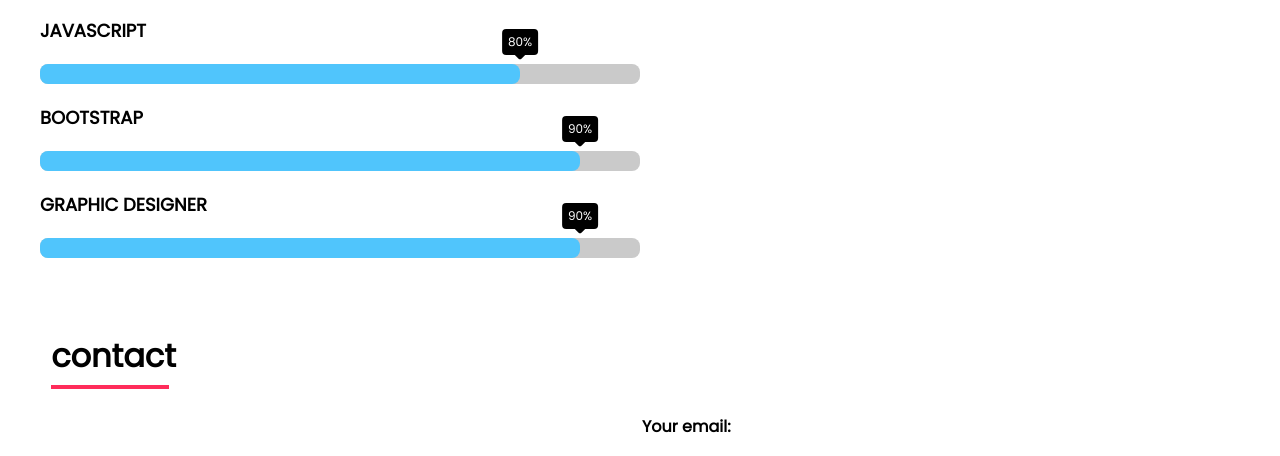
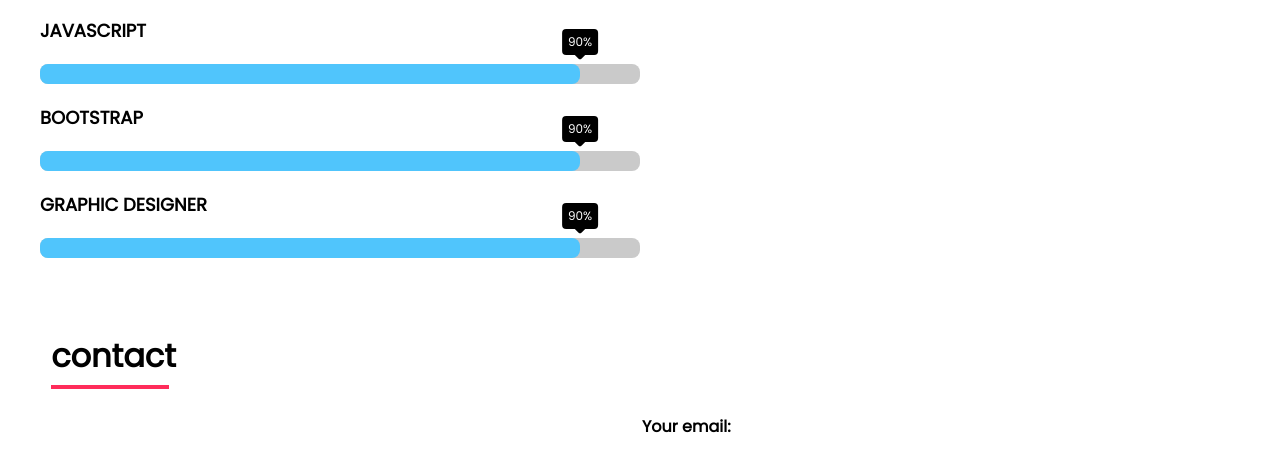
Before and after one commit to amaancoderx/portfolio, a plain HTML site: page index.html in a window 1280 px wide. Shown: the part 2846-3302 px from the top of the page. Drawn offline with nearby package versions, Linux system fonts and the light colour scheme; files whose address does not match are found by name.

Commit message:
Update index.html

```diff
--- a/index.html
+++ b/index.html
@@ -97,7 +97,7 @@
         <div class="skill">
             <div class="skill-name">Javascript</div>
             <div class="skill-bar">
-                <div class="skill-per" per="80"></div>
+                <div class="skill-per" per="90"></div>
             </div>
         </div>
 
```
